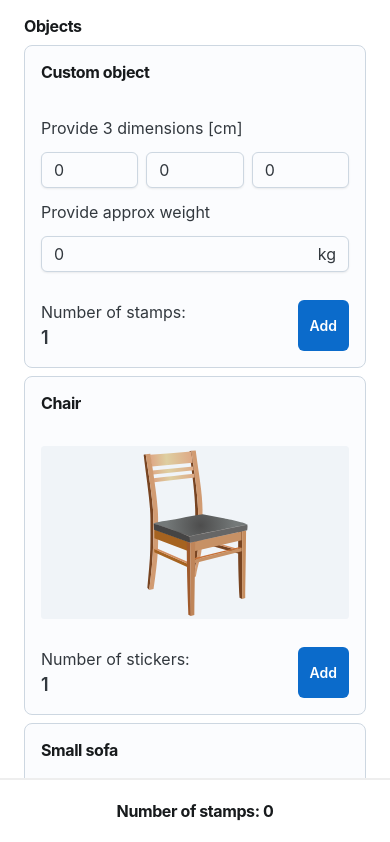
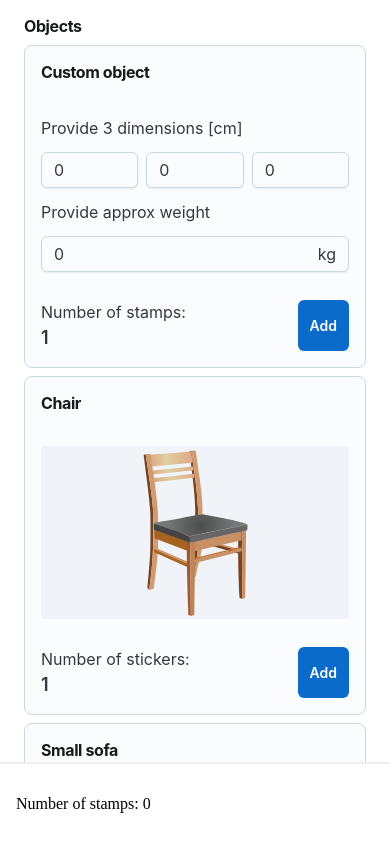
Before and after one commit to Ubax/bulk-waste-calculator, a React (Create React App) app: page / in a window 390 px wide. Shown: the top 842 px of the page. Built offline with nearby package versions, Linux system fonts and the light colour scheme.

Commit message:
fix mobile footer

```diff
--- a/src/Calculator/Calculator.js
+++ b/src/Calculator/Calculator.js
@@ -103,15 +103,13 @@ export function Calculator(props) {
           </Grid>
         </Grid>
         <Grid xs={12} lg={4} sx={{ display: { xs: "none", md: "initial" } }}>
-          <Typography level="h2" fontSize="md" sx={{ mt: 1, mb: 1.5}}>
+          <Typography level="h2" fontSize="md" sx={{ mt: 1, mb: 1.5 }}>
             Summary
           </Typography>
           <Stack spacing={1}>
             {summaryList.length > 0 ? summaryList : emptylistPlaceholder}
             <Divider />
-            <Typography fontSize="md">
-              Number of stamps: {sum}
-            </Typography>
+            <Typography fontSize="md">Number of stamps: {sum}</Typography>
             {sum > 0 && (
               <Typography fontSize="md">
                 Total price: {sum} stamps x {STICKER_PRICE} CHF ={" "}
@@ -131,20 +129,19 @@ export function Calculator(props) {
           bottom: 0,
           left: 0,
           width: "100vw",
-          height: 64,
+          height: 80,
           backgroundColor: "#FFF",
           borderTop: "2px solid #EEE",
           boxShadow: 3,
+          pl: 2,
         }}
-        direction="row"
+        direction="column"
         justifyContent="center"
-        alignItems="center"
+        spacing={1}
       >
-        <Typography level="h2" fontSize="md">
-          Number of stamps: {sum}
-        </Typography>
+        <Typography level="h6">Number of stamps: {sum}</Typography>
         {sum > 0 && (
-          <Typography level="h2" fontSize="md">
+          <Typography level="h6">
             Total price: {sum} stamps x {STICKER_PRICE} CHF ={" "}
             <Typography fontSize="md" textColor={"blue"}>
               {(sum * STICKER_PRICE).toFixed(2)} CHF{" "}
```
